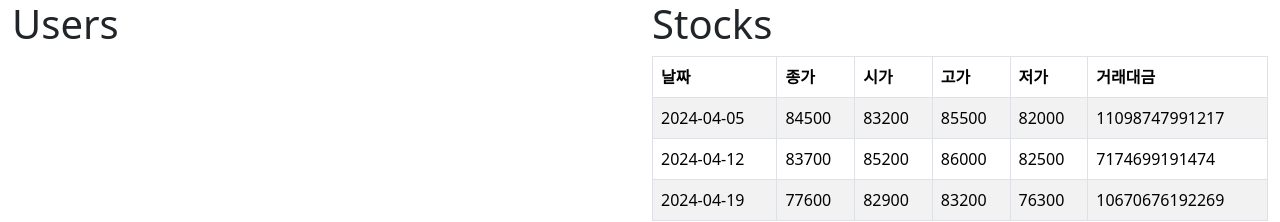
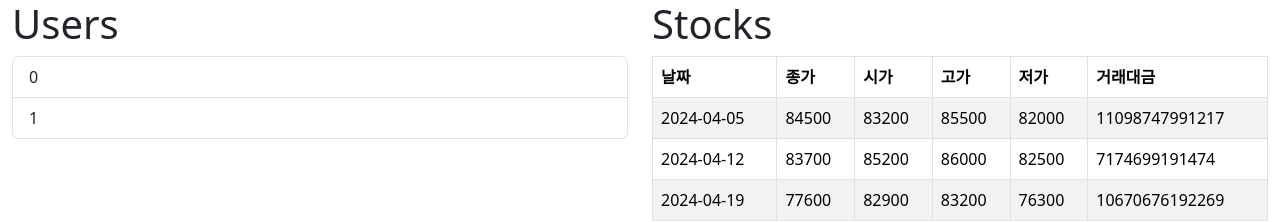
Before and after one commit to alstjs37/js-homework-pda5th, a React (Vite) app in the folder homework-react/: page / in a window 1280 px wide. Shown: the top 222 px of the page. Built offline with nearby package versions, Linux system fonts and the light colour scheme.

Commit message:
feat: react-2.2.1 stockApp.jsx

```diff
--- a/homework-react/src/components/UserApp.jsx
+++ b/homework-react/src/components/UserApp.jsx
@@ -7,6 +7,12 @@ export default function UserApp() {
   return (
     <div>
       <h1>Users</h1>
+
+      <ListGroup>
+        <ListGroup.Item>0</ListGroup.Item>
+        <ListGroup.Item>1</ListGroup.Item>
+      </ListGroup>
+
     </div>
   );
 }
```
